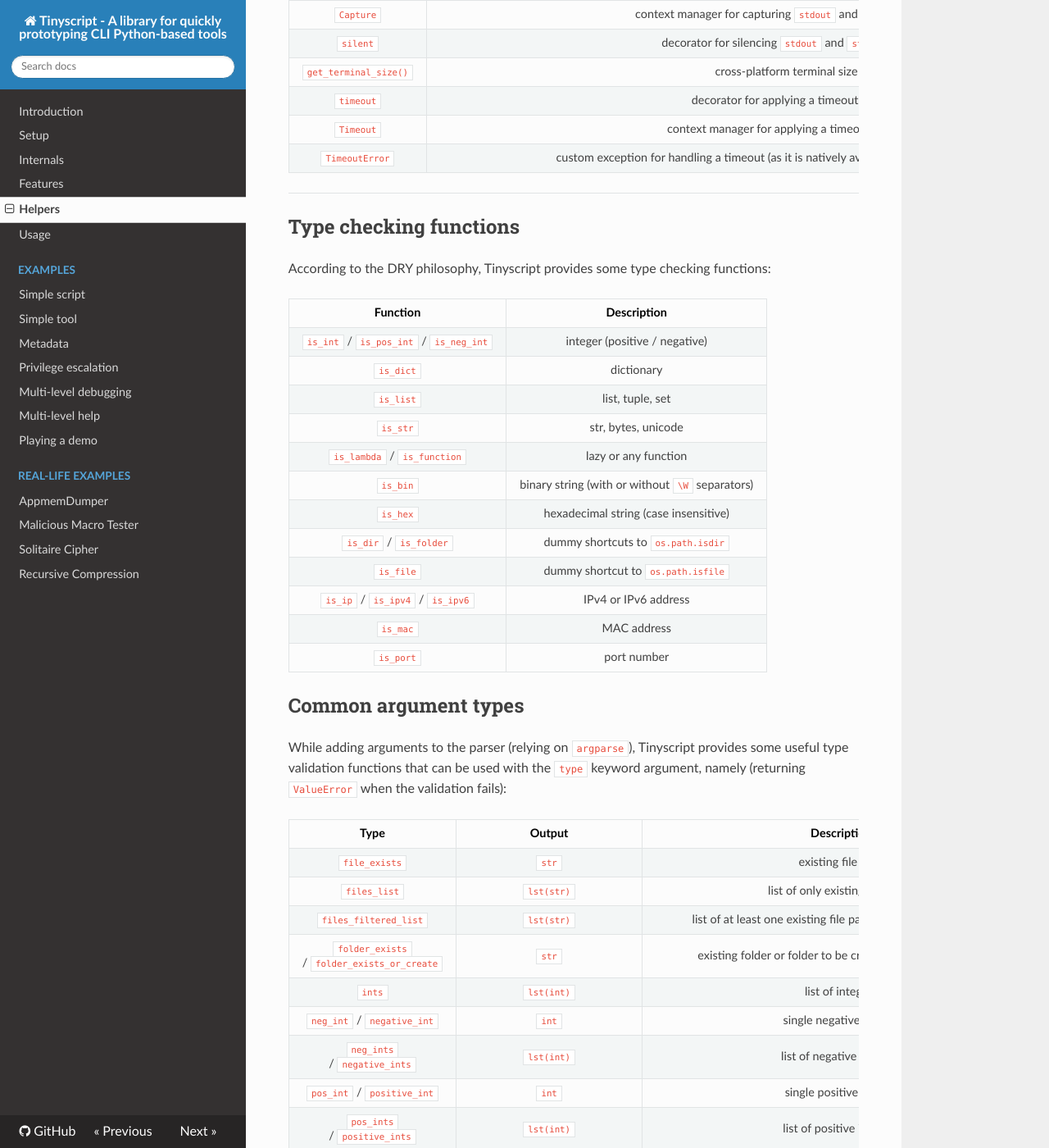
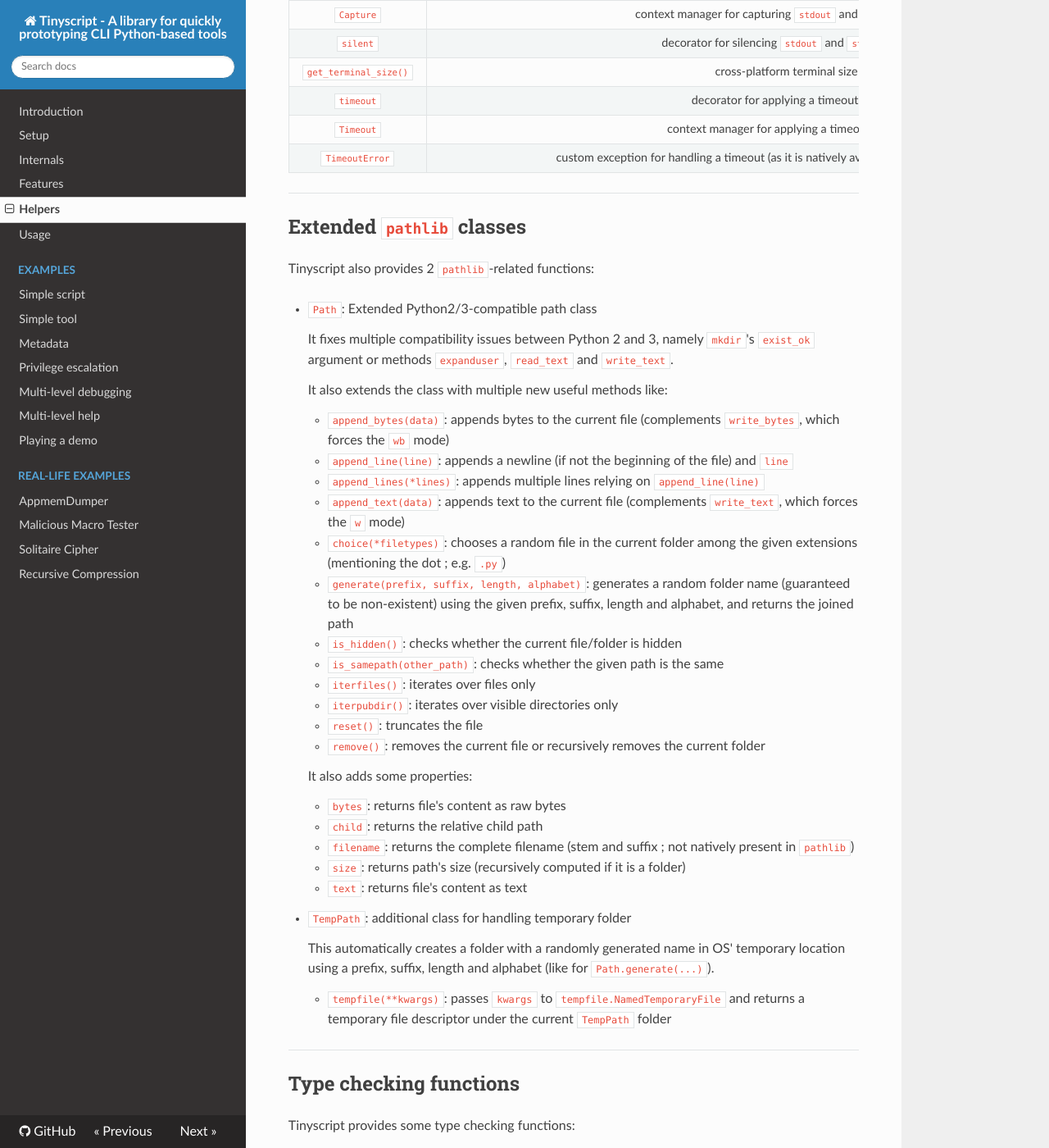
Before and after one commit to dhondta/python-tinyscript, an MkDocs documentation site: the page built from docs/helpers.md, in a window 1280 px wide and 1400 px high, scrolled down 553 px. Shown: the whole window at 82% size. Built offline with MkDocs 1.6.1, drawn with Linux system fonts in a browser that asks for light colours; nearby versions of some CDN libraries; old or Windows-style settings are respelled for this version of MkDocs; some of the changed text lies outside the part shown.

Commit message:
Updated the documentation

```diff
--- a/docs/helpers.md
+++ b/docs/helpers.md
@@ -1,6 +1,6 @@
 ## Useful general-purpose functions
 
-Tinyscript provides a few predefined utility functions:
+According to the DRY philosophy, Tinyscript provides a few predefined utility functions:
 
 **Name** | **Description**
 :---: | :---:
@@ -22,9 +22,48 @@
 
 -----
 
+## Extended `pathlib` classes
+
+Tinyscript also provides 2 `pathlib`-related functions:
+
+- `Path`: Extended Python2/3-compatible path class
+
+    It fixes multiple compatibility issues between Python 2 and 3, namely `mkdir`'s `exist_ok` argument or methods `expanduser`, `read_text` and `write_text`.
+
+    It also extends the class with multiple new useful methods like:
+
+    - `append_bytes(data)`: appends bytes to the current file (complements `write_bytes`, which forces the `wb` mode)
+    - `append_line(line)`: appends a newline (if not the beginning of the file) and `line`
+    - `append_lines(*lines)`: appends multiple lines relying on `append_line(line)`
+    - `append_text(data)`: appends text to the current file (complements `write_text`, which forces the `w` mode)
+    - `choice(*filetypes)`: chooses a random file in the current folder among the given extensions (mentioning the dot ; e.g. `.py`)
+    - `generate(prefix, suffix, length, alphabet)`: generates a random folder name (guaranteed to be non-existent) using the given prefix, suffix, length and alphabet, and returns the joined path
+    - `is_hidden()`: checks whether the current file/folder is hidden
+    - `is_samepath(other_path)`: checks whether the given path is the same
+    - `iterfiles()`: iterates over files only
+    - `iterpubdir()`: iterates over visible directories only
+    - `reset()`: truncates the file
+    - `remove()`: removes the current file or recursively removes the current folder
+
+    It also adds some properties:
+
+    - `bytes`: returns file's content as raw bytes
+    - `child`: returns the relative child path
+    - `filename`: returns the complete filename (stem and suffix ; not natively present in `pathlib`)
+    - `size`: returns path's size (recursively computed if it is a folder)
+    - `text`: returns file's content as text
+
+- `TempPath`: additional class for handling temporary folder
+
+    This automatically creates a folder with a randomly generated name in OS' temporary location using a prefix, suffix, length and alphabet (like for `Path.generate(...)`).
+
+    - `tempfile(**kwargs)`: passes `kwargs` to `tempfile.NamedTemporaryFile` and returns a temporary file descriptor under the current `TempPath` folder
+
+-----
+
 ## Type checking functions
 
-According to the DRY philosophy, Tinyscript provides some type checking functions:
+Tinyscript provides some type checking functions:
 
 **Function** | **Description**
 :---: | :---:
```
Also changed, not shown: other parts of docs/helpers.md (+1 -1 lines).
